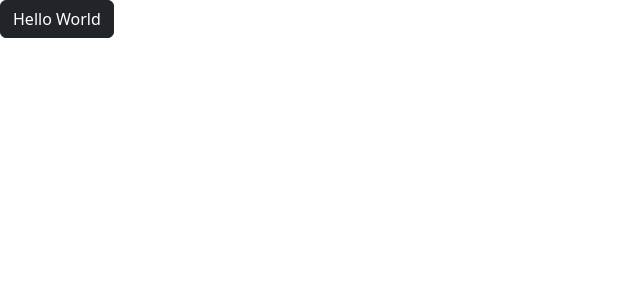
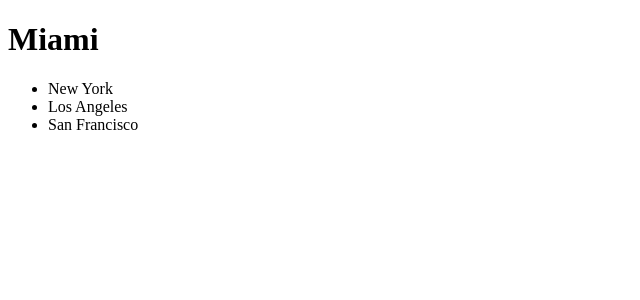
Before and after one commit to nx7iz/react-app, a React (Vite) app: page / in a window 1280 px wide. Shown: the top 300 px of the page, without its empty margins (0-640 px from the left). Built offline with nearby package versions, Linux system fonts and the light colour scheme.

Commit message:
Done exercises on components

```diff
--- a/src/App.tsx
+++ b/src/App.tsx
@@ -2,29 +2,36 @@
 // import Message from "./Message";
 // import Counter from "./Components/Counter";
 
+import { useState } from "react";
 import Alert from "./Components/Alert";
 import Button from "./Components/Button";
 import ListGroup from "./Components/ListGroup";
 
 function App() {
-  let items = ["New York", "San Francisco", "Tokyo", "London", "Paris"];
+  let items = ["New York", "Los Angeles", "San Francisco"];
 
   const handleSelectItem = (item: string) => {
     console.log(item);
   };
 
-  const handleClick = () => {
-    <Alert>Alert!</Alert>;
-    console.log('tset');
-  };
+  const [alertVisible, setAlertVisibility] = useState(false);
 
   return (
     <div>
-      <Button color="dark" onClick={handleClick}>
+      {/* {alertVisible && (
+        <Alert onClose={() => setAlertVisibility(false)}>Alert!</Alert>
+      )}
+      <Button color="dark" onClick={() => setAlertVisibility(true)}>
         Hello World
-      </Button>
+      </Button> */}
+
       {/* <Alert>Alert!</Alert> */}
-      {/* <ListGroup items={items} heading="Cities" onSelectItem={handleSelectItem} /> */}
+
+      <ListGroup
+        items={items}
+        heading="Miami"
+        onSelectItem={handleSelectItem}
+      />
     </div>
   );
 }
--- a/src/Components/Alert.tsx
+++ b/src/Components/Alert.tsx
@@ -5,21 +5,20 @@ import { ReactNode } from "react";
 
 interface Props {
   children: ReactNode;
+  onClose: () => void;
 }
 
-const Alert = ({ children }: Props) => {
+const Alert = ({ children, onClose }: Props) => {
   return (
-    <div
-      className="alert alert-warning alert-dismissible fade show"
-      role="alert"
-    >
+    <div className="alert alert-primary alert-dismissible">
       {children}
       <button
+        type="button"
         className="btn-close"
         data-bs-dismiss="alert"
         aria-label="Close"
+        onClick={onClose}
       ></button>
-      My Button
     </div>
   );
 };
--- a/src/main.tsx
+++ b/src/main.tsx
@@ -1,7 +1,7 @@
 import React from 'react'
 import ReactDOM from 'react-dom/client'
 import App from './App'
-import 'bootstrap/dist/css/bootstrap.css'
+// import 'bootstrap/dist/css/bootstrap.css'
 
 ReactDOM.createRoot(document.getElementById('root') as HTMLElement).render(
   <React.StrictMode>
```
Also changed, not shown: src/Components/ListGroup.css (added).
